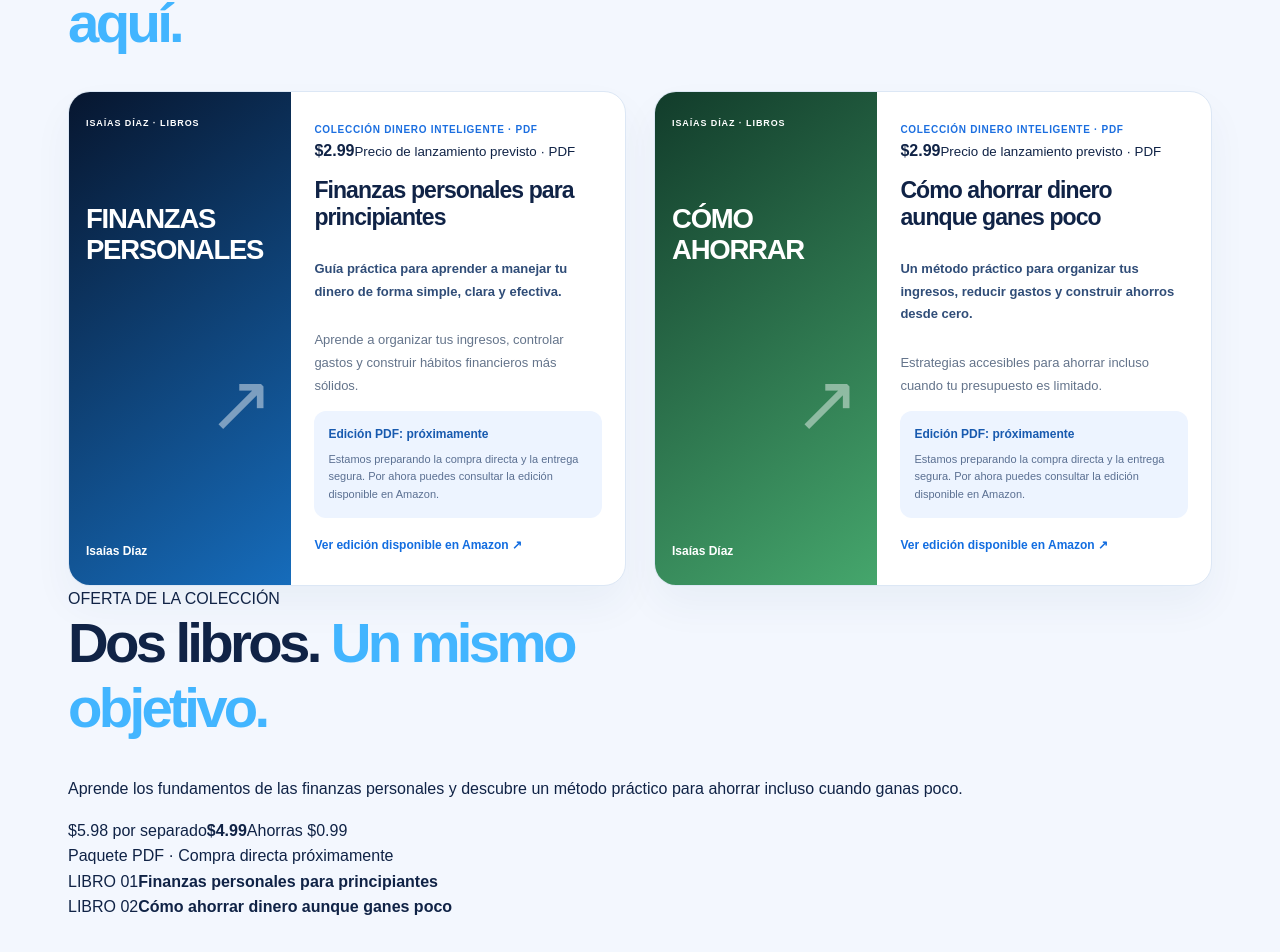
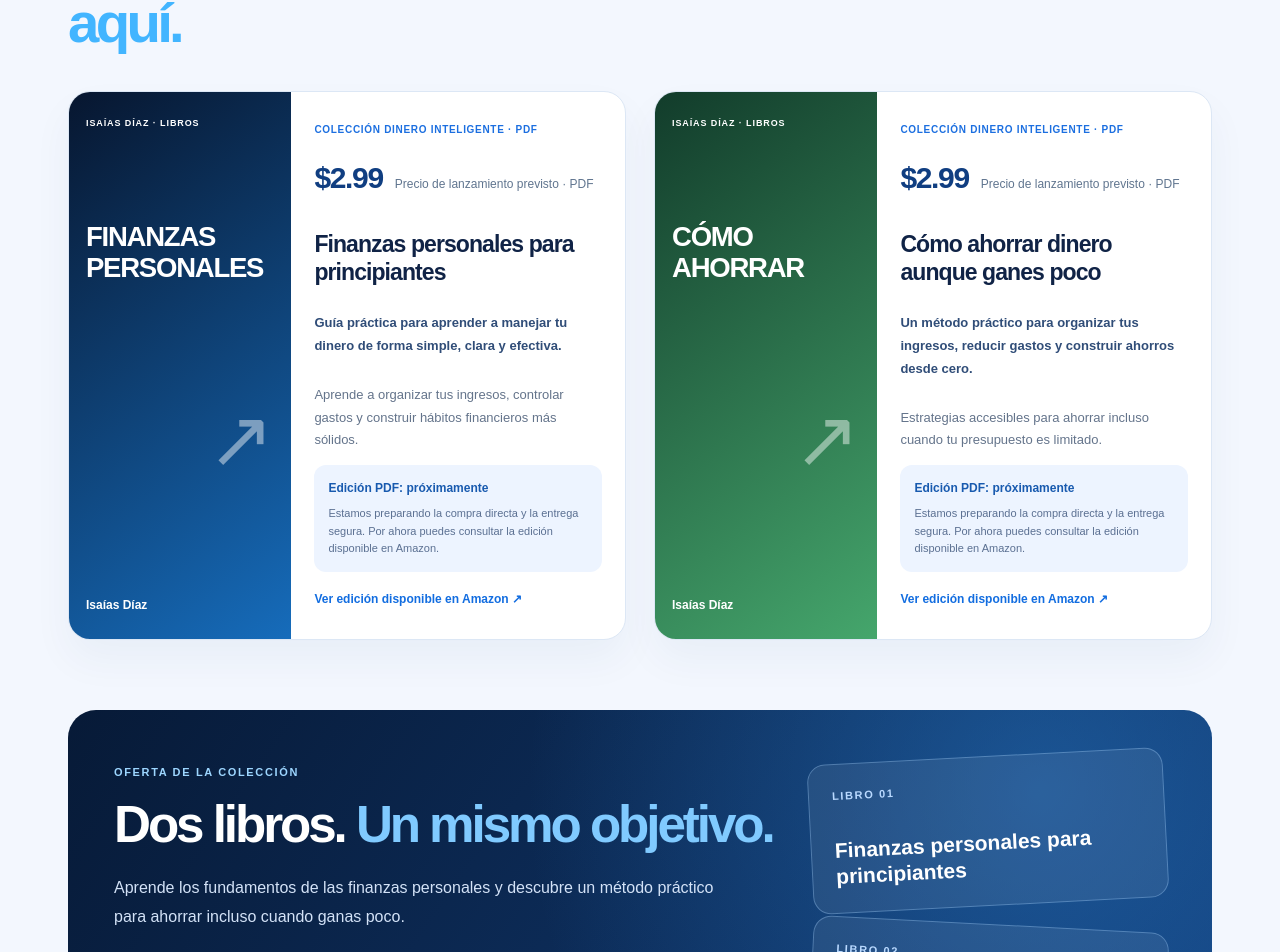
Before and after one commit to roshi2709/isaiasdiaz-web, a Next.js app: page /prueba/tienda in a window 1280 px wide. Shown: the part 986-1938 px from the top of the page. Built offline with nearby package versions, Linux system fonts and the light colour scheme.

Commit message:
style: highlight Dinero Inteligente collection bundle

```diff
--- a/src/app/globals.css
+++ b/src/app/globals.css
@@ -273,3 +273,24 @@ a:focus-visible,button:focus-visible{outline:3px solid var(--accent);outline-off
 .studio-shop-faq summary{font-weight:800;color:#163250;cursor:pointer}
 .studio-shop-faq details p{color:#5b6f89;font-size:14px;line-height:1.8;margin-bottom:0}
 @media(max-width:800px){.studio-shop-steps-grid{grid-template-columns:1fr}.studio-shop-steps{padding-top:45px}.studio-shop-faq{padding-top:45px}}
+
+/* Colección Dinero Inteligente */
+.studio-shop-price{display:flex;align-items:baseline;gap:12px;flex-wrap:wrap;margin:16px 0}
+.studio-shop-price strong{font-size:30px;color:#103e81;letter-spacing:-.045em}
+.studio-shop-price small{color:#60758f;font-size:12px}
+.studio-shop-bundle{margin:70px 0 10px;padding:46px;border-radius:28px;background:radial-gradient(circle at 85% 20%,#2776c280,transparent 50%),linear-gradient(125deg,#071a37,#123e7a);color:#fff;display:grid;grid-template-columns:1.3fr .7fr;gap:34px;align-items:center;overflow:hidden}
+.studio-shop-bundle-eyebrow{display:inline-block;color:#9dd6ff;font-weight:850;letter-spacing:.15em;font-size:11px}
+.studio-shop-bundle h2{font-size:clamp(2rem,4vw,3.4rem);letter-spacing:-.06em;line-height:1.15;margin:12px 0 18px}
+.studio-shop-bundle h2 em{font-style:normal;color:#80caff}
+.studio-shop-bundle p{color:#d3e2f7;line-height:1.85;max-width:600px}
+.studio-shop-bundle-prices{display:flex;gap:14px;align-items:center;flex-wrap:wrap;margin:22px 0}
+.studio-shop-bundle-prices strong{font-size:44px;letter-spacing:-.05em}
+.studio-shop-bundle-old{text-decoration:line-through;color:#b5c6df;font-size:14px}
+.studio-shop-bundle-save{border-radius:99px;padding:6px 12px;background:#dbf9e6;color:#17673c;font-size:12px;font-weight:800}
+.studio-shop-bundle-status{font-size:12px;color:#a8c8ef}
+.studio-shop-bundle-books{display:grid;gap:18px}
+.studio-shop-bundle-books>div{min-height:150px;padding:23px;border:1px solid #a8d5ff55;border-radius:18px;background:#ffffff13;display:flex;flex-direction:column;justify-content:space-between;transform:rotate(-3deg)}
+.studio-shop-bundle-books>div+div{transform:rotate(3deg)}
+.studio-shop-bundle-books span{font-size:11px;color:#b9d9ff;font-weight:800;letter-spacing:.15em}
+.studio-shop-bundle-books strong{font-size:21px;line-height:1.25;overflow-wrap:anywhere}
+@media(max-width:760px){.studio-shop-bundle{padding:26px;grid-template-columns:1fr;gap:26px;margin-top:40px}.studio-shop-bundle-books{grid-template-columns:repeat(2,minmax(0,1fr));gap:12px}.studio-shop-bundle-books>div{padding:15px;min-height:155px}.studio-shop-bundle-books strong{font-size:15px}}
```
